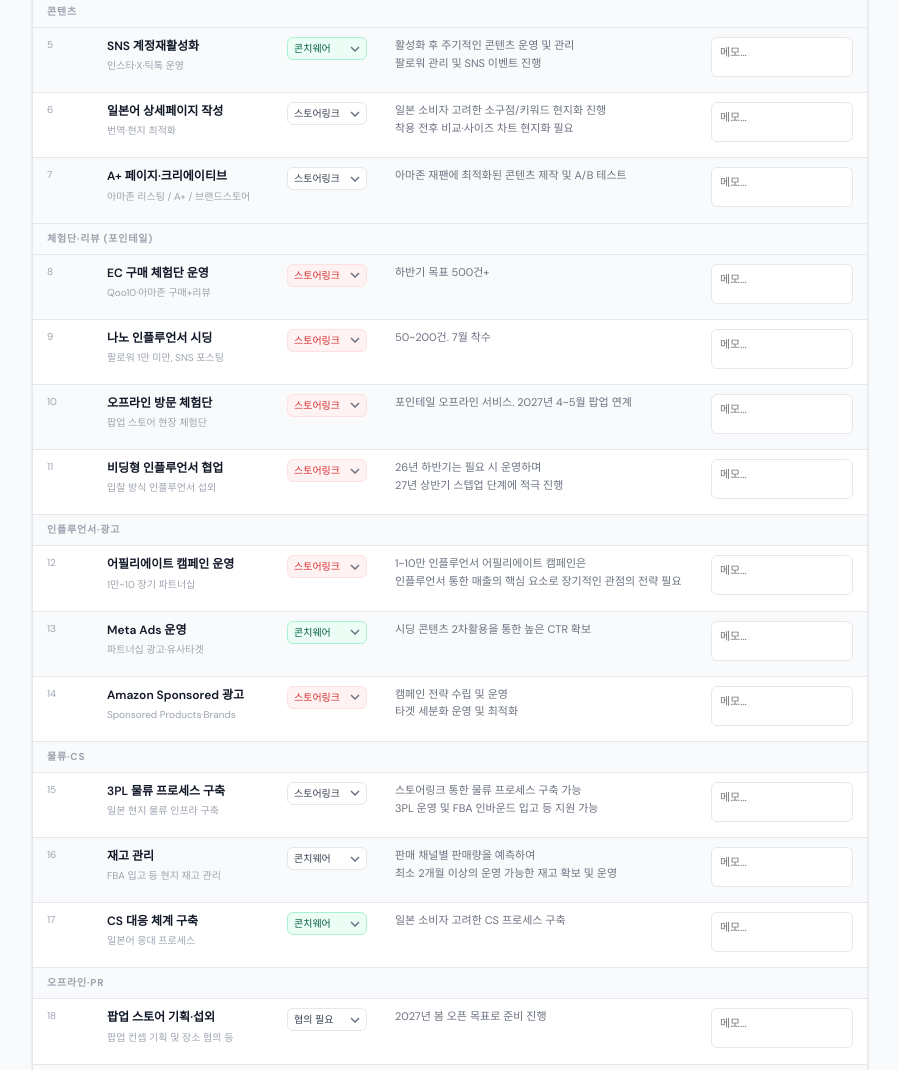
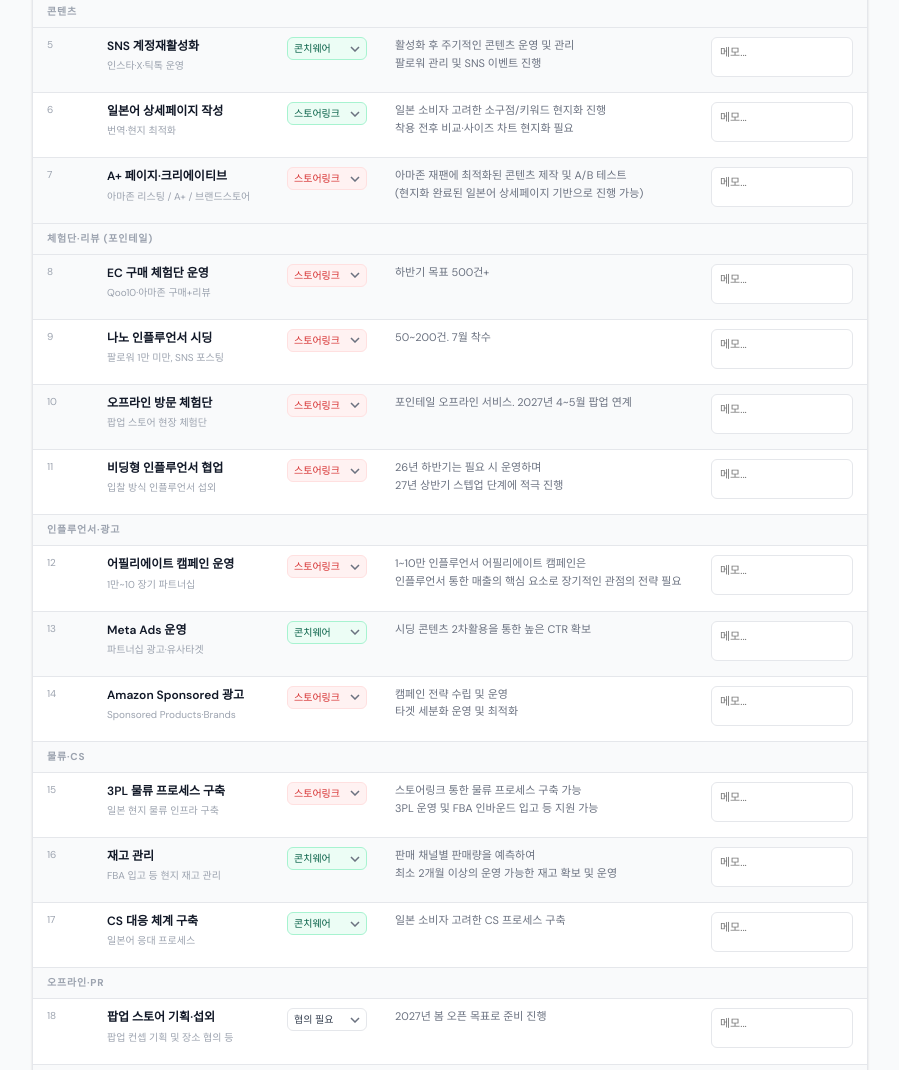
Before and after one commit to storelink-global/conchwear-jp, a plain HTML site: page index.html in a window 1280 px wide. Shown: the part 1329-2399 px from the top of the page, without its empty margins (290-1189 px from the left). Drawn offline with Linux system fonts and the light colour scheme.

Commit message:
index.html 게시

```diff
--- a/index.html
+++ b/index.html
@@ -1388,7 +1388,7 @@
     </tr><tr>
       <td style="font-size:10px;color:var(--txt-muted)" spellcheck="false">6</td>
       <td spellcheck="false"><div class="task-name" spellcheck="false">일본어 상세페이지 작성</div><div class="task-sub" spellcheck="false">번역·현지 최적화</div></td>
-      <td class="c" spellcheck="false"><select class="role-select " data-idx="5" onchange="onOwner(this)">
+      <td class="c" spellcheck="false"><select class="role-select brand" data-idx="5" onchange="onOwner(this)">
         <option value="">협의 필요</option>
         <option value="brand">콘치웨어</option>
         <option value="sl" selected="">스토어링크</option>
@@ -1399,13 +1399,13 @@
     </tr><tr>
       <td style="font-size:10px;color:var(--txt-muted)" spellcheck="false">7</td>
       <td spellcheck="false"><div class="task-name" spellcheck="false">A+ 페이지·크리에이티브</div><div class="task-sub" spellcheck="false">아마존 리스팅 / A+ / 브랜드스토어&nbsp;</div></td>
-      <td class="c" spellcheck="false"><select class="role-select " data-idx="6" onchange="onOwner(this)">
+      <td class="c" spellcheck="false"><select class="role-select sl" data-idx="6" onchange="onOwner(this)">
         <option value="">협의 필요</option>
         <option value="brand">콘치웨어</option>
         <option value="sl" selected="">스토어링크</option>
         <option value="shared">공동</option>
       </select></td>
-      <td style="font-size:11px;color:var(--txt-sub)" spellcheck="false">아마존 재팬에 최적화된 콘텐츠 제작 및 A/B 테스트</td>
+      <td style="font-size:11px;color:var(--txt-sub)" spellcheck="false">아마존 재팬에 최적화된 콘텐츠 제작 및 A/B 테스트<br>(현지화 완료된 일본어 상세페이지 기반으로 진행 가능)</td>
       <td spellcheck="false"><textarea class="role-memo" data-idx="6" onchange="onMemo(this)" placeholder="메모..."></textarea></td>
     </tr><tr><td colspan="5" style="background:var(--bg-gray);font-size:10px;font-weight:700;letter-spacing:0.08em;text-transform:uppercase;color:var(--txt-muted);padding:7px 14px" spellcheck="false">체험단·리뷰 (포인테일)</td></tr><tr>
       <td style="font-size:10px;color:var(--txt-muted)" spellcheck="false">8</td>
@@ -1487,7 +1487,7 @@
     </tr><tr><td colspan="5" style="background:var(--bg-gray);font-size:10px;font-weight:700;letter-spacing:0.08em;text-transform:uppercase;color:var(--txt-muted);padding:7px 14px" spellcheck="false">물류·CS</td></tr><tr>
       <td style="font-size:10px;color:var(--txt-muted)" spellcheck="false">15</td>
       <td spellcheck="false"><div class="task-name" spellcheck="false">3PL 물류 프로세스 구축</div><div class="task-sub" spellcheck="false">일본 현지 물류 인프라 구축</div></td>
-      <td class="c" spellcheck="false"><select class="role-select " data-idx="14" onchange="onOwner(this)">
+      <td class="c" spellcheck="false"><select class="role-select sl" data-idx="14" onchange="onOwner(this)">
         <option value="">협의 필요</option>
         <option value="brand">콘치웨어</option>
         <option value="sl" selected="">스토어링크</option>
@@ -1498,7 +1498,7 @@
     </tr><tr>
       <td style="font-size:10px;color:var(--txt-muted)" spellcheck="false">16</td>
       <td spellcheck="false"><div class="task-name" spellcheck="false">재고 관리</div><div class="task-sub" spellcheck="false">FBA 입고 등 현지 재고 관리</div></td>
-      <td class="c" spellcheck="false"><select class="role-select " data-idx="15" onchange="onOwner(this)">
+      <td class="c" spellcheck="false"><select class="role-select brand" data-idx="15" onchange="onOwner(this)">
         <option value="">협의 필요</option>
         <option value="brand" selected="">콘치웨어</option>
         <option value="sl">스토어링크</option>
```
